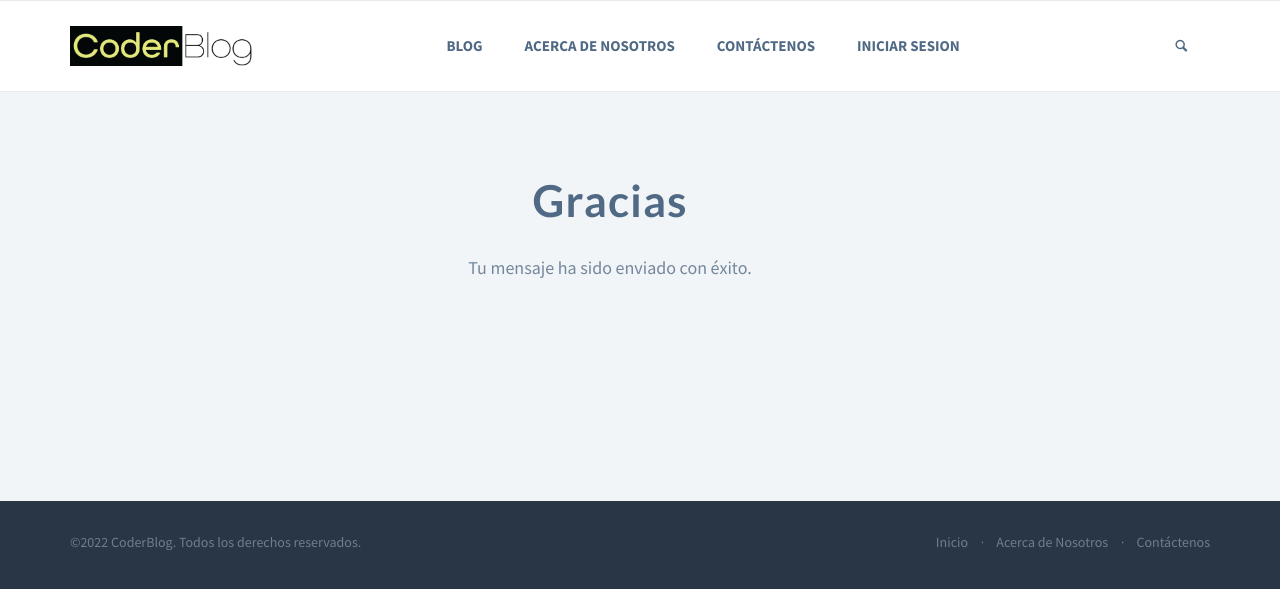
After one commit to claracena/coderblog, a Django app: template contacts/templates/contacts/success.html in a window 1280 px wide. The commit adds this page. Shown: the top 589 px of the page. Run offline with Django 4.2, Linux system fonts and the light colour scheme; the template is opened without the code that fills it, so the values that code supplies are empty; some libraries are stand-ins or nearby versions.

Commit message:
contacts updates

```diff
--- a/contacts/forms.py
+++ b/contacts/forms.py
@@ -4,5 +4,9 @@ from .models import Contacts
 class ContactForm(forms.ModelForm):
     class Meta:
         model = Contacts
-        # fields = ['name', 'email', 'message']
         fields = '__all__'
+        widgets = {
+            'name': forms.TextInput(attrs={'placeholder': 'Nombre'}),
+            'email': forms.EmailInput(attrs={'placeholder': 'Email'}),
+            'message': forms.Textarea(attrs={'placeholder': 'Escriba su mensaje...'}),
+        }
--- /dev/null
+++ b/contacts/templates/contacts/success.html
@@ -0,0 +1,18 @@
+{% extends 'base.html' %}
+
+{% block content %}
+
+<main>
+    <section id="contacts" class="light-bg">
+        <div class="container inner-top-sm inner-bottom d-flex justify-content-center">
+            <div class="col-lg-6 inner-right inner-bottom-md text-center">
+                <h1>Gracias</h1>
+                <p>Tu mensaje ha sido enviado con éxito.</p>
+            </div>
+        </div>
+    </section>
+
+</main>
+
+
+{% endblock %}
--- a/contacts/urls.py
+++ b/contacts/urls.py
@@ -3,4 +3,5 @@ from . import views
 
 urlpatterns = [
     path('', views.contacts, name='contacts'),
+    path('', views.success, name='success'),
 ]
--- a/contacts/views.py
+++ b/contacts/views.py
@@ -1,5 +1,4 @@
 from django.shortcuts import render
-from .models import Contacts
 from .forms import ContactForm
 
 # Create your views here.
@@ -12,7 +11,10 @@ def contacts(request):
         form = ContactForm(data=request.POST)
         if form.is_valid():
             form.save()
-            data['mensaje'] = "Mensaje enviado correctamente"
+            return render(request, 'contacts/success.html')
         else:
             data['form'] = form
     return render(request, 'contacts/contacts.html', data)
+
+def success(request):
+    return render(request, 'contacts/success.html')
```
Also changed, not shown: contacts/models.py (+7 -1 lines), contacts/templates/contacts/contacts.html (+3 -4 lines), contacts/migrations/0005_alter_contacts_type.py (added).
